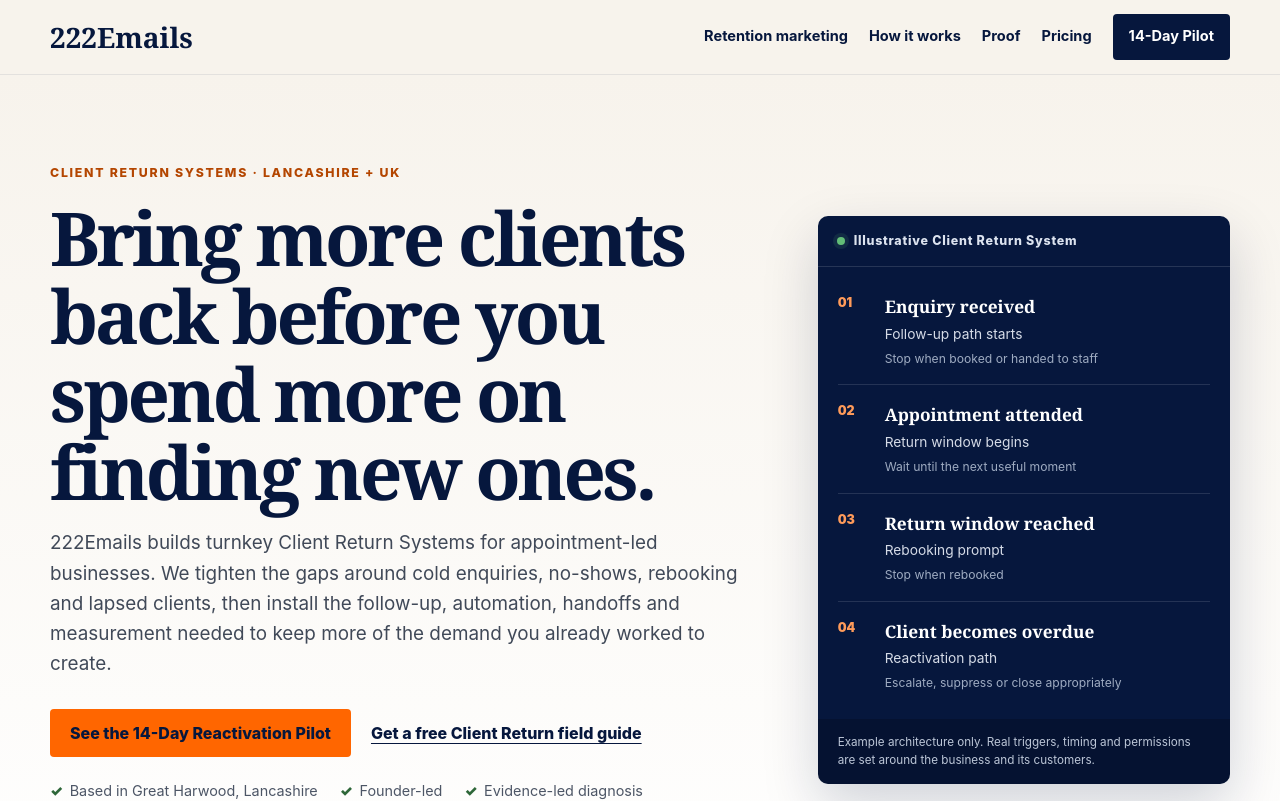
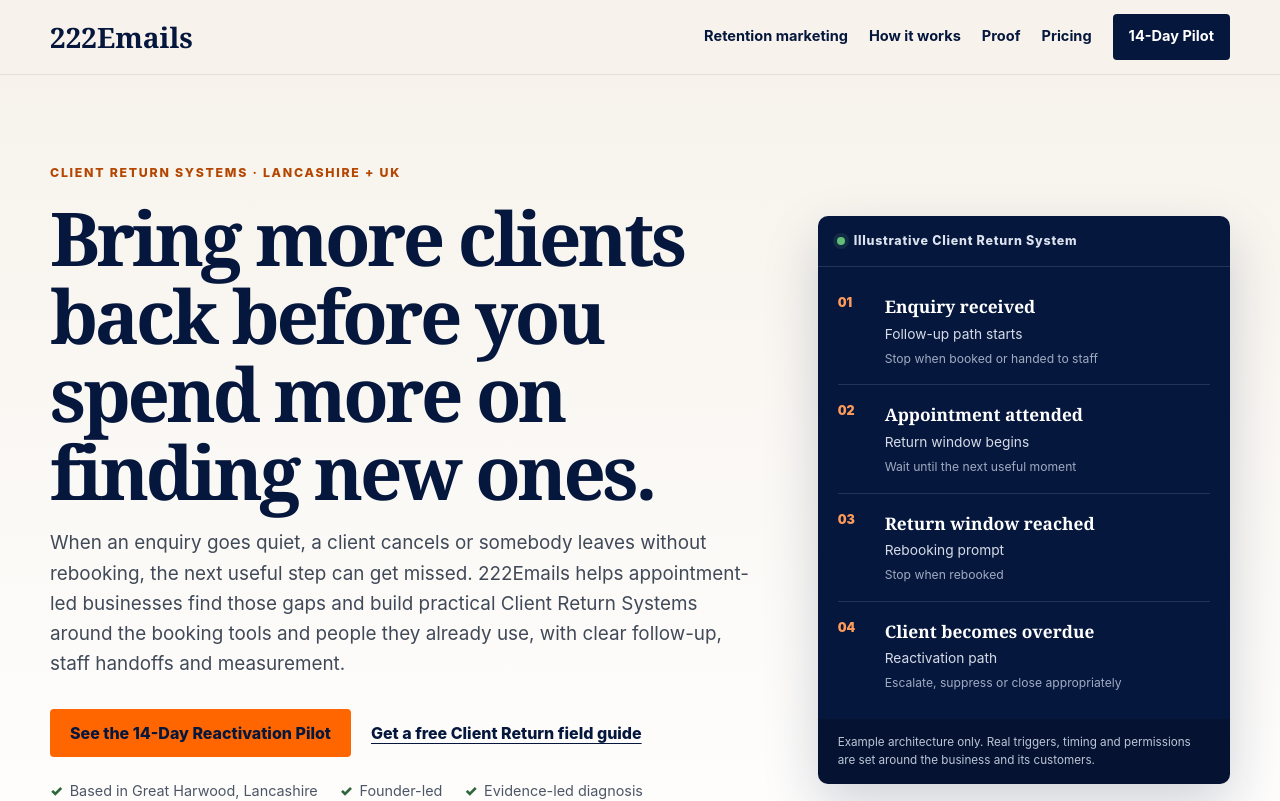
Before and after one commit to Chelston222/CGPT-1, a React (Vite) app in the folder apps/222emails-omega-max/: page / in a window 1280 px wide. Shown: the top 801 px of the page. Built offline with nearby package versions, Linux system fonts and the light colour scheme.

Commit message:
Clarify homepage buyer outcome while preserving approved offer and release gates

```diff
--- a/apps/222emails-omega-max/src/main.tsx
+++ b/apps/222emails-omega-max/src/main.tsx
@@ -139,7 +139,7 @@
         <div>
           <p className="eyebrow">CLIENT RETURN SYSTEMS · LANCASHIRE + UK</p>
           <h1>Bring more clients back before you spend more on finding new ones.</h1>
-          <p className="hero-copy">222Emails builds turnkey Client Return Systems for appointment-led businesses. We tighten the gaps around cold enquiries, no-shows, rebooking and lapsed clients, then install the follow-up, automation, handoffs and measurement needed to keep more of the demand you already worked to create.</p>
+          <p className="hero-copy">When an enquiry goes quiet, a client cancels or somebody leaves without rebooking, the next useful step can get missed. 222Emails helps appointment-led businesses find those gaps and build practical Client Return Systems around the booking tools and people they already use, with clear follow-up, staff handoffs and measurement.</p>
           <div className="cta-row">
             <a className="button primary" href="/14-day-reactivation-pilot/">See the 14-Day Reactivation Pilot</a>
             <a className="text-link" href="/client-return-guides/">Get a free Client Return field guide</a>
```
